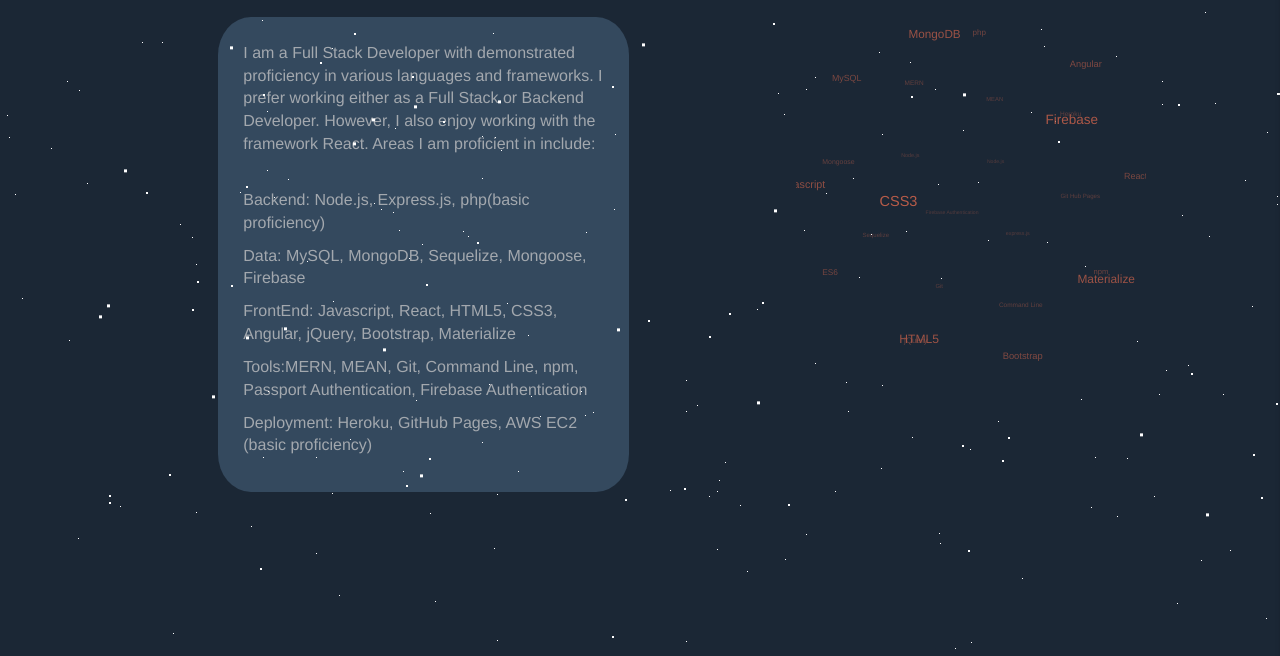
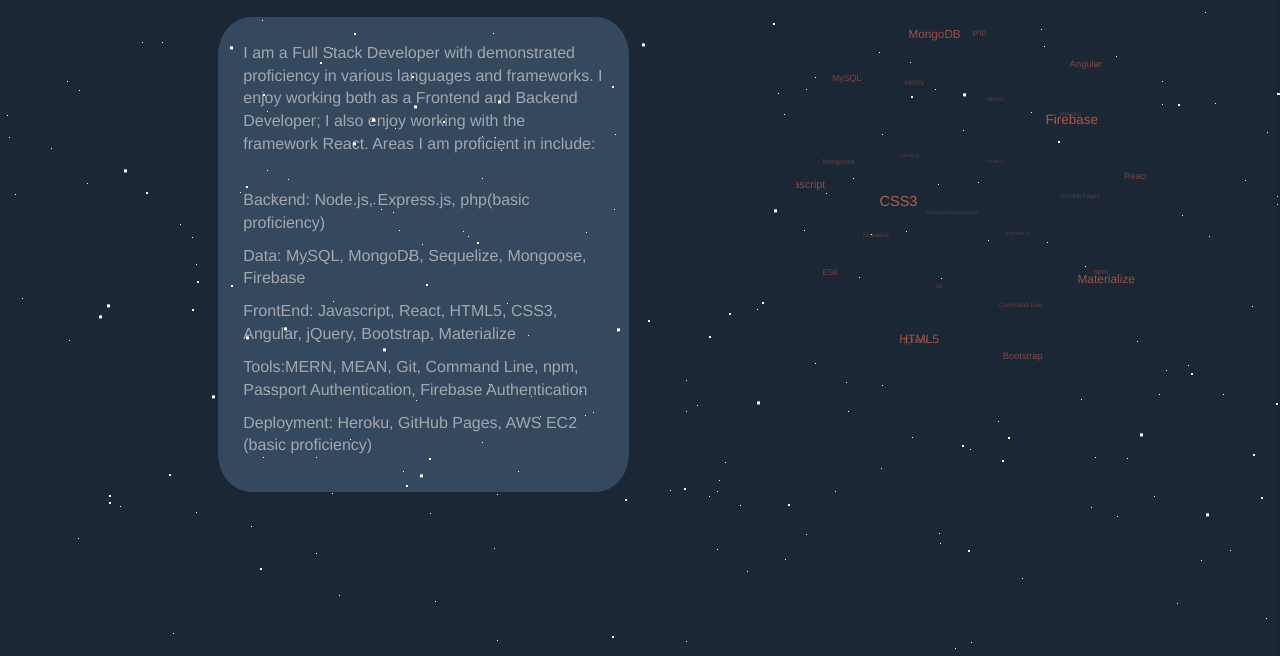
Before and after one commit to kovacicmichael/Personal-Portfolio, a website: page public/technology.html in a window 1280 px wide. Shown: the part 144-800 px from the top of the page. Drawn offline with nearby package versions, Linux system fonts and the light colour scheme.

Commit message:
technology des change

```diff
--- a/public/technology.html
+++ b/public/technology.html
@@ -85,7 +85,7 @@
 		<div class="row">
 			<div class="col s12 m6 l6">
 				<div class="techDescription">
-					<p>I am a Full Stack Developer with demonstrated proficiency in various languages and frameworks.  I prefer working either as a Full Stack or Backend  Developer.  However, I also enjoy working with the framework React.  Areas I am proficient in include: </p>
+					<p>I am a Full Stack Developer with demonstrated proficiency in various languages and frameworks.  I enjoy working both as a Frontend and Backend  Developer; I also enjoy working with the framework React.  Areas I am proficient in include: </p>
 					<br>
 					<p><strong>Backend:</strong> Node.js, Express.js, php(basic proficiency)</p>
 					<p><strong>Data:</strong> MySQL, MongoDB, Sequelize, Mongoose, Firebase</p>
```
